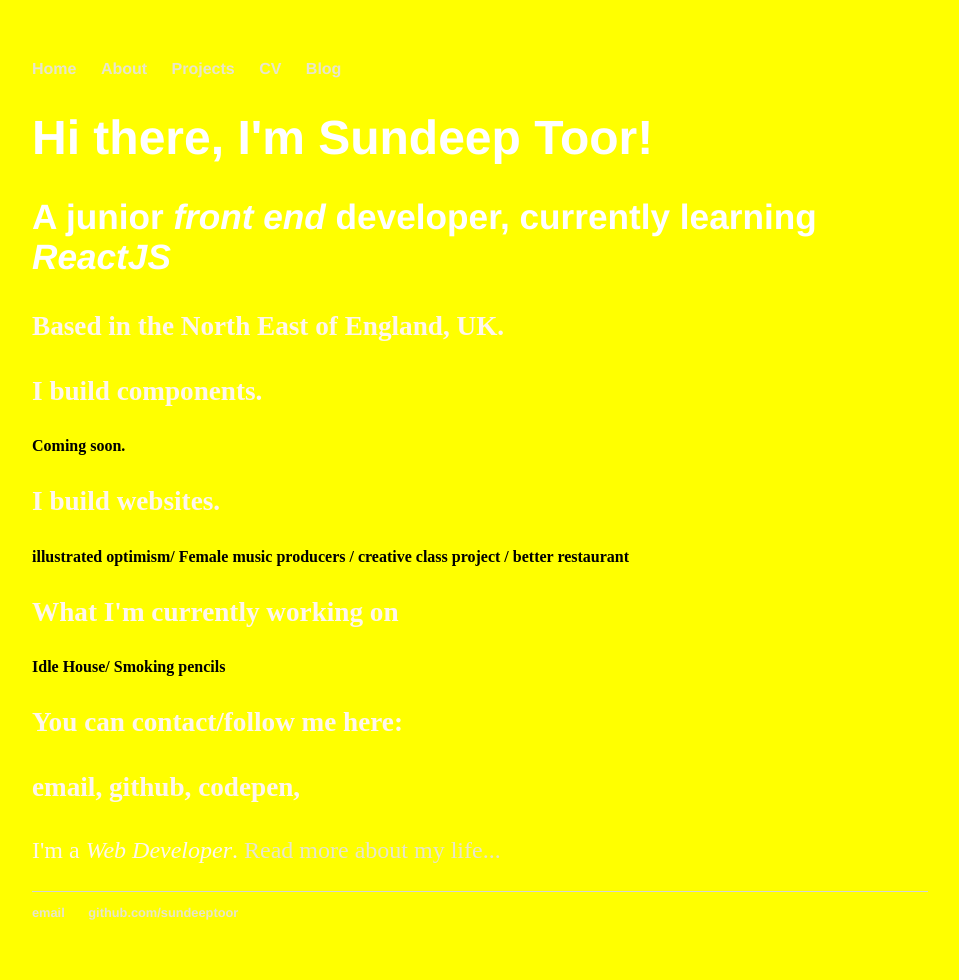
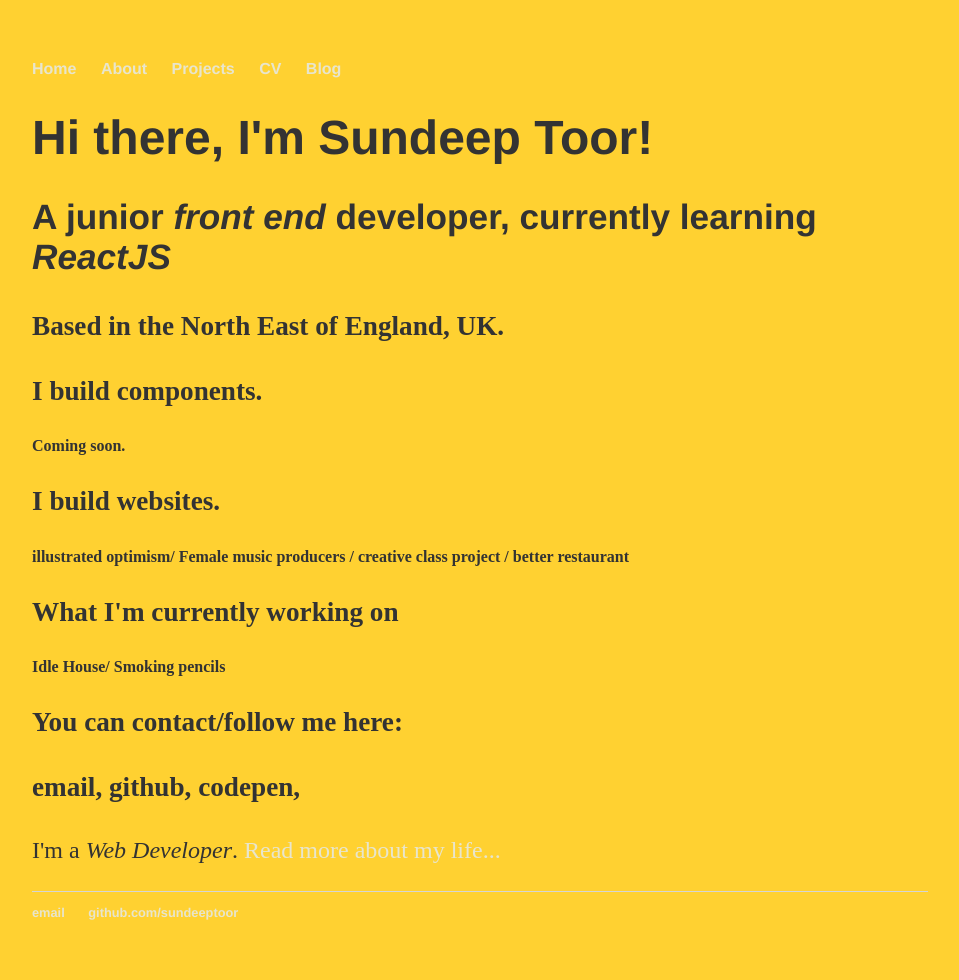
Before and after one commit to SundeepToor/sundeeptoor.github.io, a Jekyll site: the page built from index.html, in a window 1280 px wide. Shown: the whole page, without its empty margins (160-1119 px from the left). Built offline with Jekyll 4.4.1, drawn with Linux system fonts in a browser that asks for light colours.

Commit message:
Update main.css

```diff
--- a/css/main.css
+++ b/css/main.css
@@ -1,7 +1,8 @@
 body {
     margin: 60px auto;
     width: 70%;
-    background-color: #ffff00;
+    background-color: #ffd131;
+    color: #333;
 }
 
 nav ul, footer ul {
@@ -24,22 +25,22 @@
 h1 {
     font-size: 3em;
     font-family:'Helvetica', 'Arial', 'Sans-Serif';
-    color: #FFF;
+    color: #333;
 }
 h2{
     font-size: 2.2em;
     font-family:'Helvetica', 'Arial', 'Sans-Serif';
-    color: #FFF;
+    color: #333;
 }
 h3{
     font-size: 1.7em;
     line-height: 1.4em;
-    color: #FFF6EE;
+    color: #333;
 }
 p {
     font-size: 1.5em;
     line-height: 1.4em;
-    color: #FFF6EE;
+    color: #333;
 }
 footer {
     border-top: 1px solid #d5d5d5;
```
